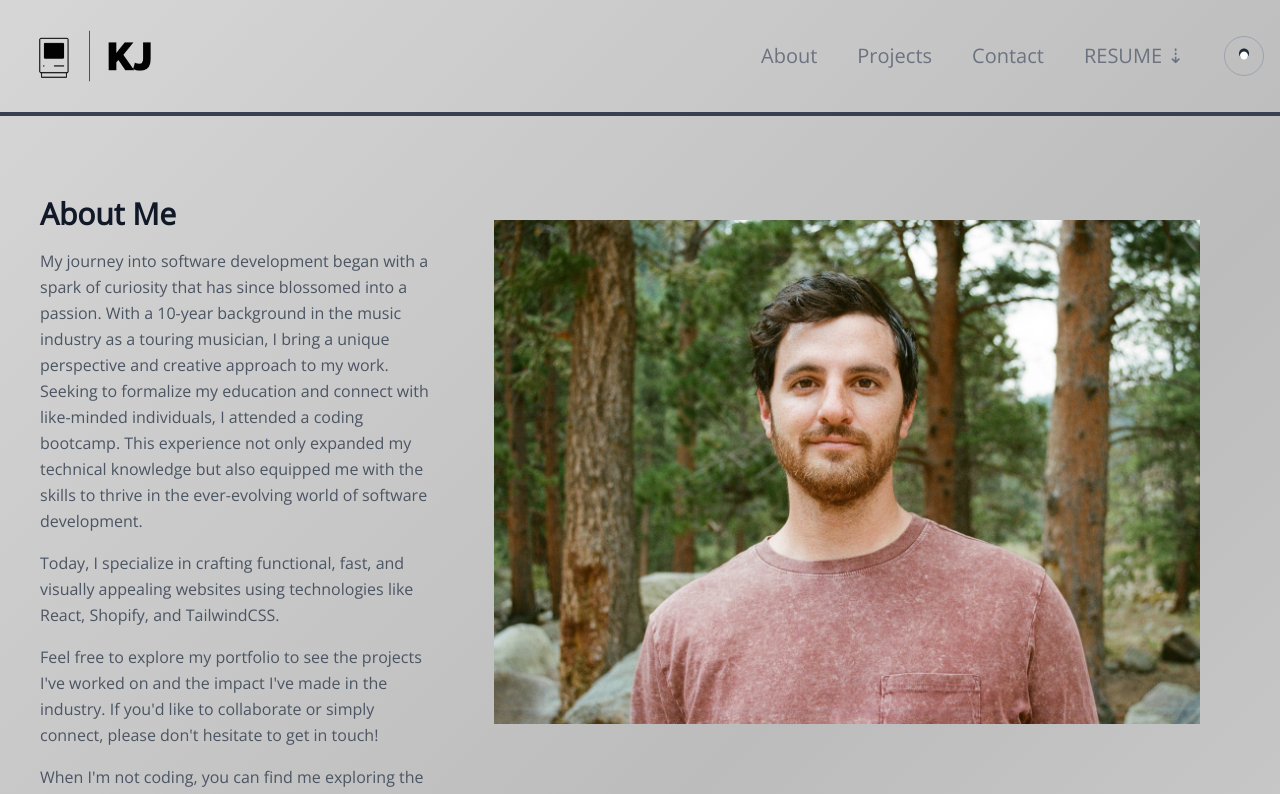
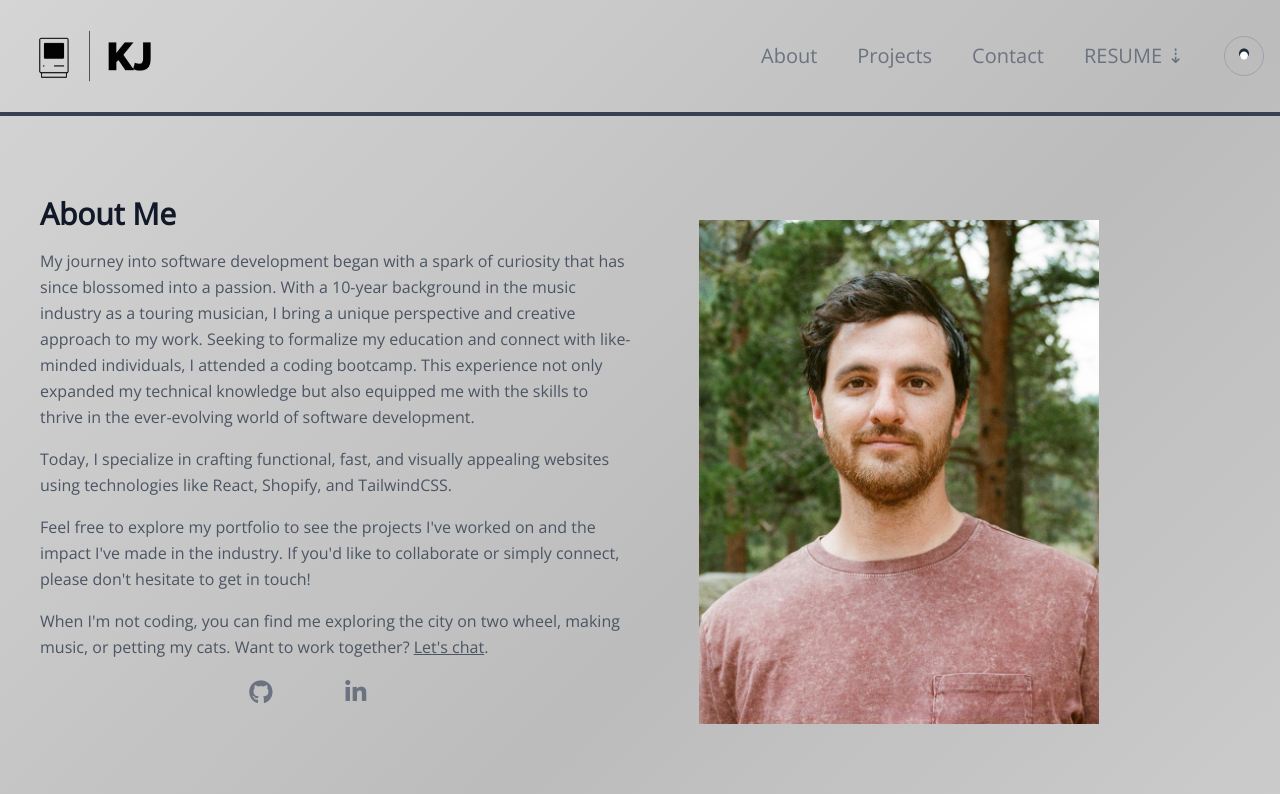
Before and after one commit to papercircuit/simple-portfolio, a React (Create React App) app: page /about in a window 1280 px wide. Shown: the top 794 px of the page. Built offline with nearby package versions, Linux system fonts and the light colour scheme.

Commit message:
Avatar sizing

```diff
--- a/src/pages/About.js
+++ b/src/pages/About.js
@@ -141,7 +141,7 @@ const About = ({ darkMode }) => {
           </a>
         </div>
       </div>
-      <div className="relative flex align-center justify-middle min-w-[60%] w-xl md:w-full h-[50vh] md:h-[63vh] dark:border-gray-200 rounded-sm overflow-hidden mt-6 md:ml-6">
+      <div className="relative flex align-center px-20 justify-middle min-w-[40%] h-[50vh] md:h-[63vh] dark:border-gray-200 rounded-sm overflow-hidden mt-6 md:ml-6 ">
         <motion.img
           src={Avatar}
           className="absolute top-0 left-0 w-full h-full object-cover px-20 md:px-10"
```
